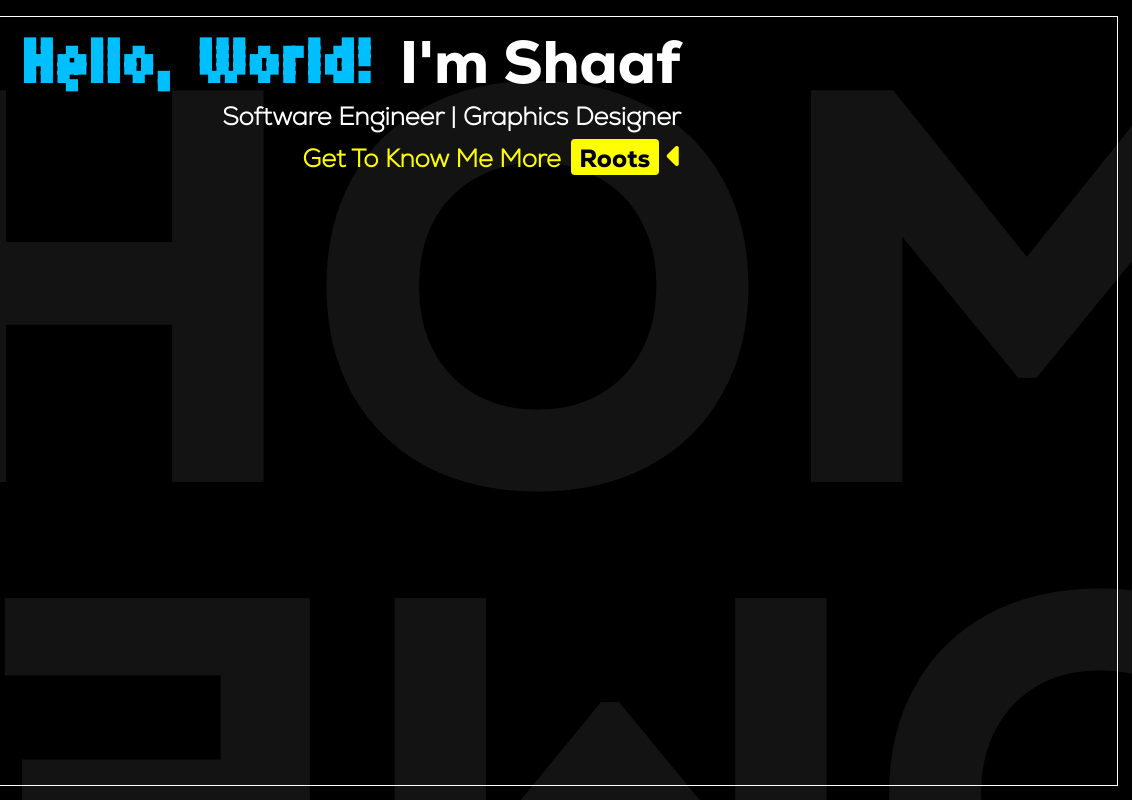
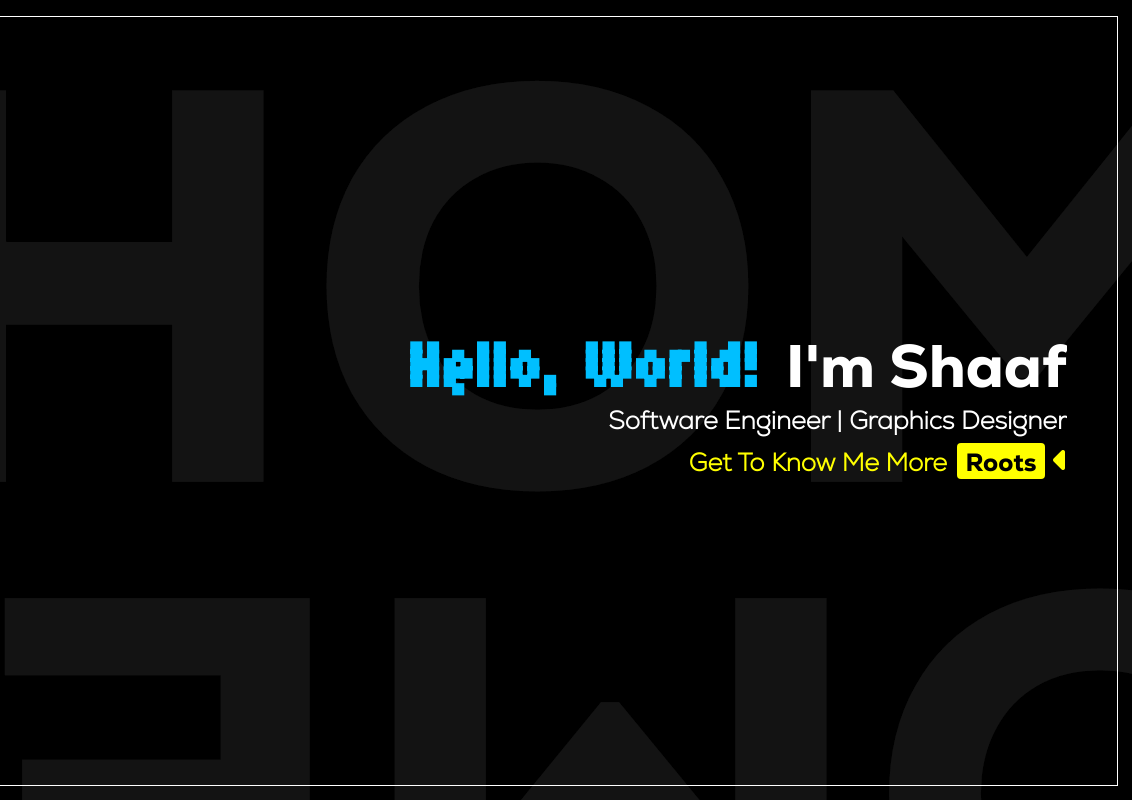
Before and after one commit to ShaafPlayz/shaaf-portfolio-website, a plain HTML site: page index.html in a window 1280 px wide. Shown: the full height of the page, 148-1280 px from the left. Drawn offline with Linux system fonts and the light colour scheme.

Commit message:
Update index.html

```diff
--- a/index.html
+++ b/index.html
@@ -41,7 +41,7 @@
 			<a class = 'button unselected' href = "aboutme.html">roots</a>
 		</div>
 
-		<div class = 'flex_containeru HideOnMobile'>
+		<div class = 'flex_containeru'>
 			<div class = 'home'>
 				<div class = 'greettop'>
 					<p class="mono1">Hello, World!</p>
```
